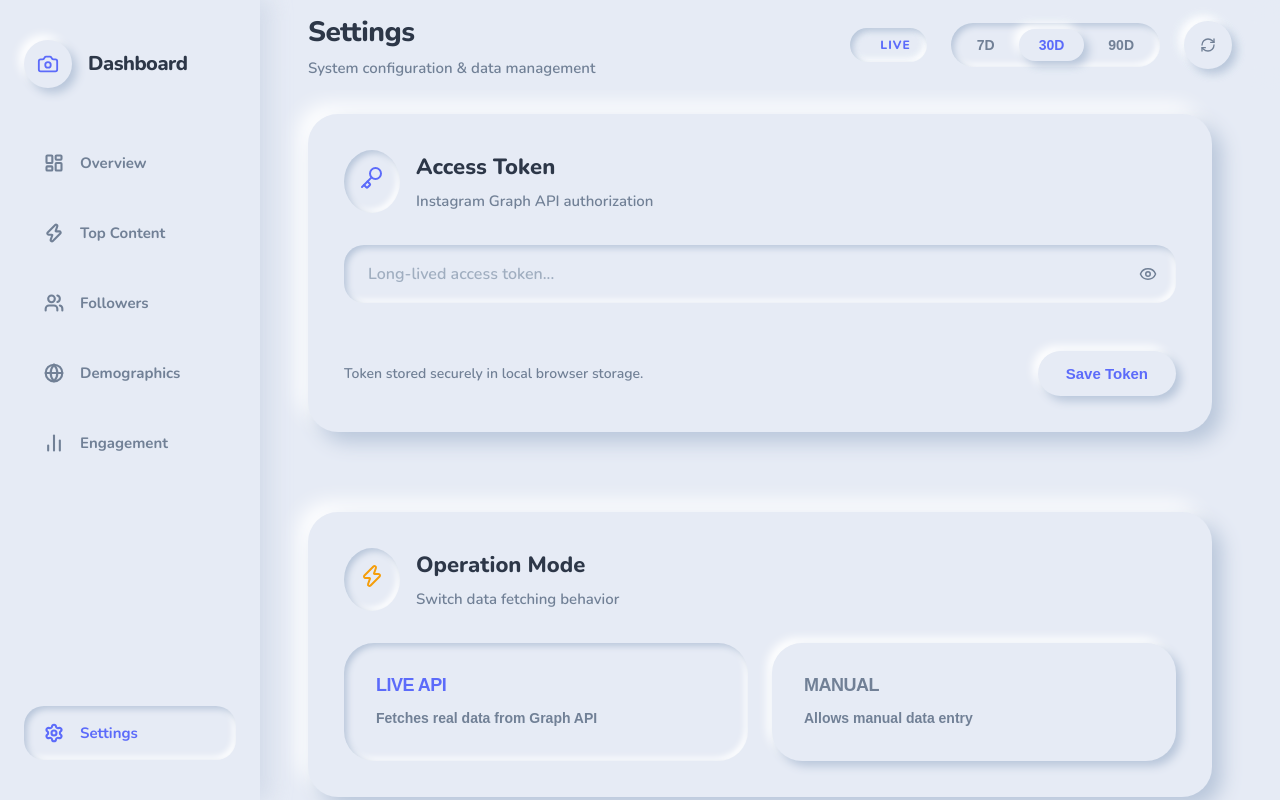
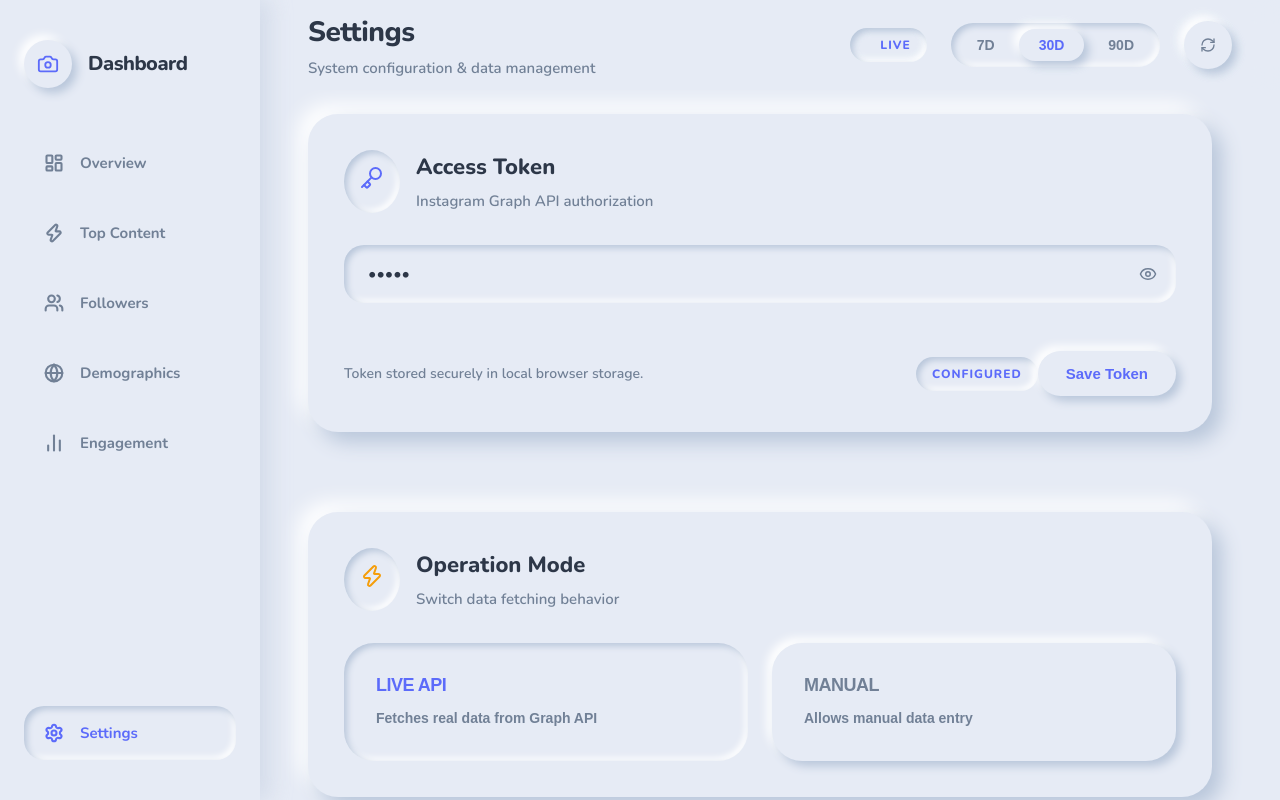
Before and after one commit to TheNotoriousChicken/cosmiqlabs, a React (Vite) app: page /settings in a window 1280 px wide. Shown: the top 800 px of the page. Built offline with nearby package versions, Linux system fonts and the light colour scheme; no server answers; the database is empty.

Commit message:
Allow setting token directly via VITE_IG_ACCESS_TOKEN environment variable

```diff
--- a/src/App.jsx
+++ b/src/App.jsx
@@ -44,6 +44,11 @@ export default function App() {
 
     initialize();
     loadCached();
+
+    // Set token from Vercel Environment Variables if it exists and no token is saved locally
+    if (!useAppStore.getState().accessToken && import.meta.env.VITE_IG_ACCESS_TOKEN) {
+      setAccessToken(import.meta.env.VITE_IG_ACCESS_TOKEN);
+    }
   }, []);
 
   // Background auto-refresh polling (from Database, not directly from IG API to save rate limits)
--- a/src/pages/Settings.jsx
+++ b/src/pages/Settings.jsx
@@ -20,7 +20,7 @@ export default function Settings() {
   const { accessToken, mode, snapshots, setAccessToken, setMode, addSnapshot, clearSnapshots } = useAppStore();
   const { profile } = useInstagramData();
 
-  const [tokenInput, setTokenInput] = useState(accessToken || '');
+  const [tokenInput, setTokenInput] = useState(accessToken || import.meta.env.VITE_IG_ACCESS_TOKEN || '');
   const [showToken, setShowToken] = useState(false);
   const [manualFollowers, setManualFollowers] = useState('');
   const [manualDate, setManualDate] = useState('');
```
